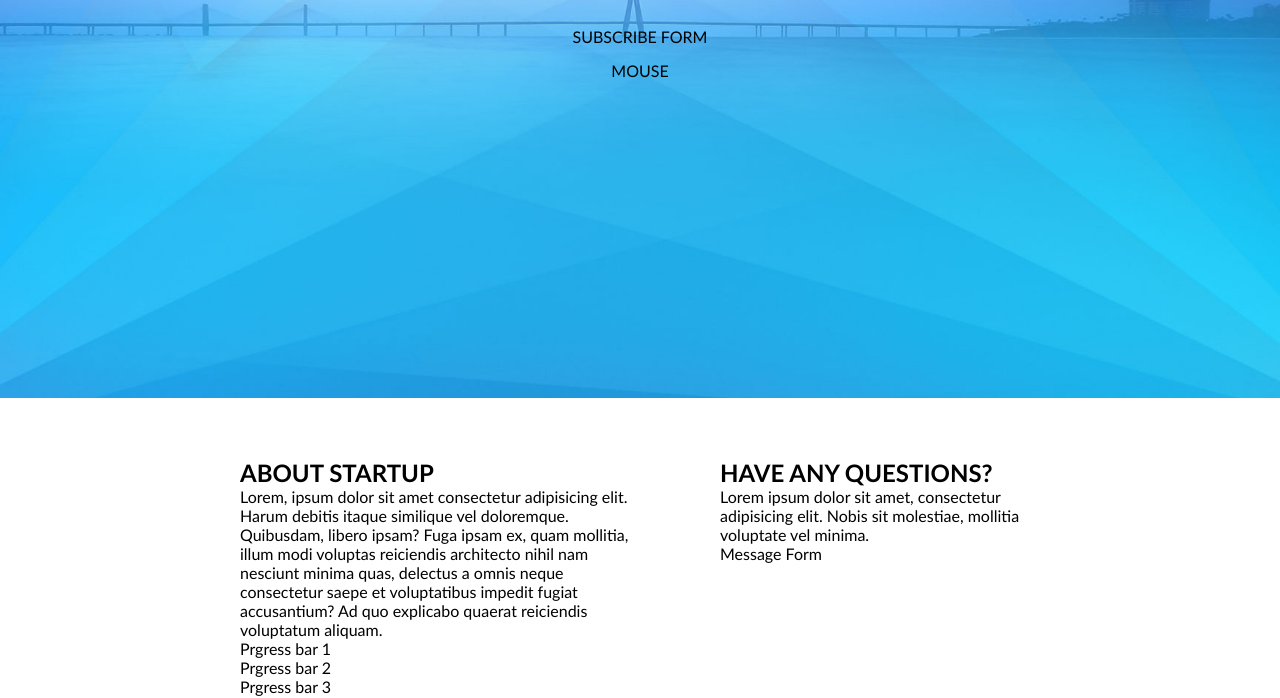
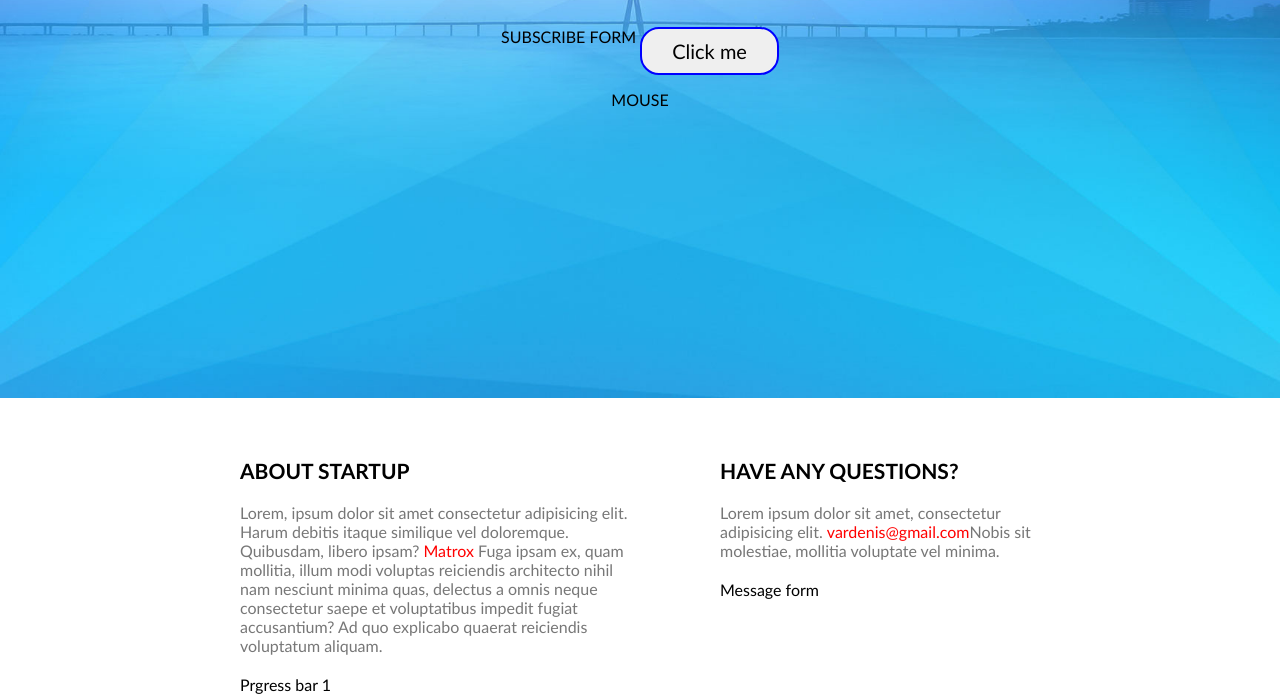
Before and after one commit to Dovydas1z/6-coming-soon, a website: page index.html in a window 1280 px wide. Shown: the part 402-1100 px from the top of the page. Drawn offline with Linux system fonts and the light colour scheme.

Commit message:
content-style (main)

```diff
--- a/css/base/variables.css
+++ b/css/base/variables.css
@@ -1,3 +1,4 @@
 :root {
     --primary-color: #03a9f4;
+    --secondary-color: red;
 }
--- a/css/components/button.css
+++ b/css/components/button.css
@@ -0,0 +1,6 @@
+.btn {
+    font-size: 20px;
+    padding: 10px 30px;
+    border-radius: 0.95em;
+    border: 0.1em solid blue;
+}
--- a/css/pages/home.css
+++ b/css/pages/home.css
@@ -56,10 +56,37 @@
     margin-bottom: 15px;
 }
 
+.column > * {
+    margin-bottom: 20px;
+}
+
+.column > *:last-child {
+    margin-bottom: 0;
+}
+
+
+
 .content-title {
 text-transform: uppercase;
+font-size: 21px;
+line-height: 1.2em;
 }
 
 .content-description {
+font-size: 16px;
+color: #777;
 
 }
+
+.progress-bar {
+
+}
+
+.content-description > .link {
+    color: var(--secondary-color);
+    text-decoration: none;
+}
+
+.content-description > .link:hover {
+    text-decoration: underline;
+}
--- a/index.html
+++ b/index.html
@@ -43,6 +43,7 @@
             </div>
             <form class="form">
                 SUBSCRIBE FORM
+                <button class="btn">Click me</button>
             </form>
             <div class="mouse">
                 MOUSE
@@ -51,10 +52,10 @@
     </section>
     <main class="container">
         <div class="row">
-            <div class="left">
+            <div class="column left">
                 <h2 class="content-title">About Startup</h2>
 
-                <p class="content=description">Lorem, ipsum dolor sit amet consectetur adipisicing elit. Harum debitis itaque similique vel doloremque. Quibusdam, libero ipsam? Fuga ipsam ex, quam mollitia, illum modi voluptas reiciendis architecto nihil nam nesciunt minima quas, delectus a omnis neque consectetur saepe et voluptatibus impedit fugiat accusantium? Ad quo explicabo quaerat reiciendis voluptatum aliquam.</p>
+                <p class="content-description">Lorem, ipsum dolor sit amet consectetur adipisicing elit. Harum debitis itaque similique vel doloremque. Quibusdam, libero ipsam? <a class="link"href="#">Matrox</a> Fuga ipsam ex, quam mollitia, illum modi voluptas reiciendis architecto nihil nam nesciunt minima quas, delectus a omnis neque consectetur saepe et voluptatibus impedit fugiat accusantium? Ad quo explicabo quaerat reiciendis voluptatum aliquam.</p>
 
                 <div class="progress-bar">
                     Prgress  bar 1
@@ -66,11 +67,11 @@
                     Prgress  bar 3
                 </div>
             </div>
-            <div class="right">
+              <div class="column right">
                 <h2 class="content-title">Have any questions?</h2>
-                <p class="content-description"> Lorem ipsum dolor sit amet, consectetur adipisicing elit. Nobis sit molestiae, mollitia voluptate vel minima.</p>
+                <p class="content-description"> Lorem ipsum dolor sit amet, consectetur adipisicing elit.  <a class="link" href="mailto:vardenis@gmail.com">vardenis@gmail.com</a>Nobis sit molestiae, mollitia voluptate vel minima.</p>
                 <form class="form">
-                    Message Form
+                    Message form
                 </form>
             </div>
         </div>
```
